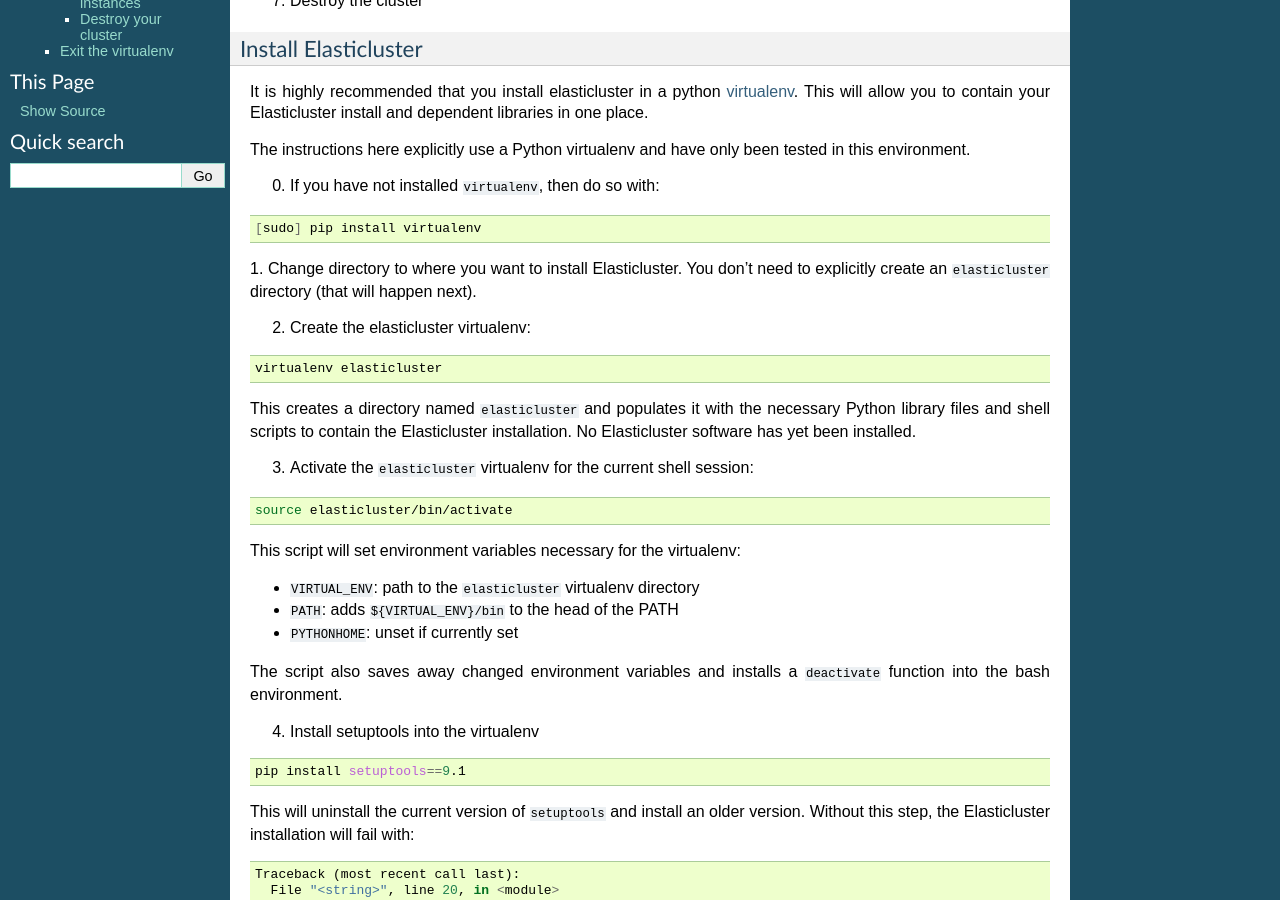
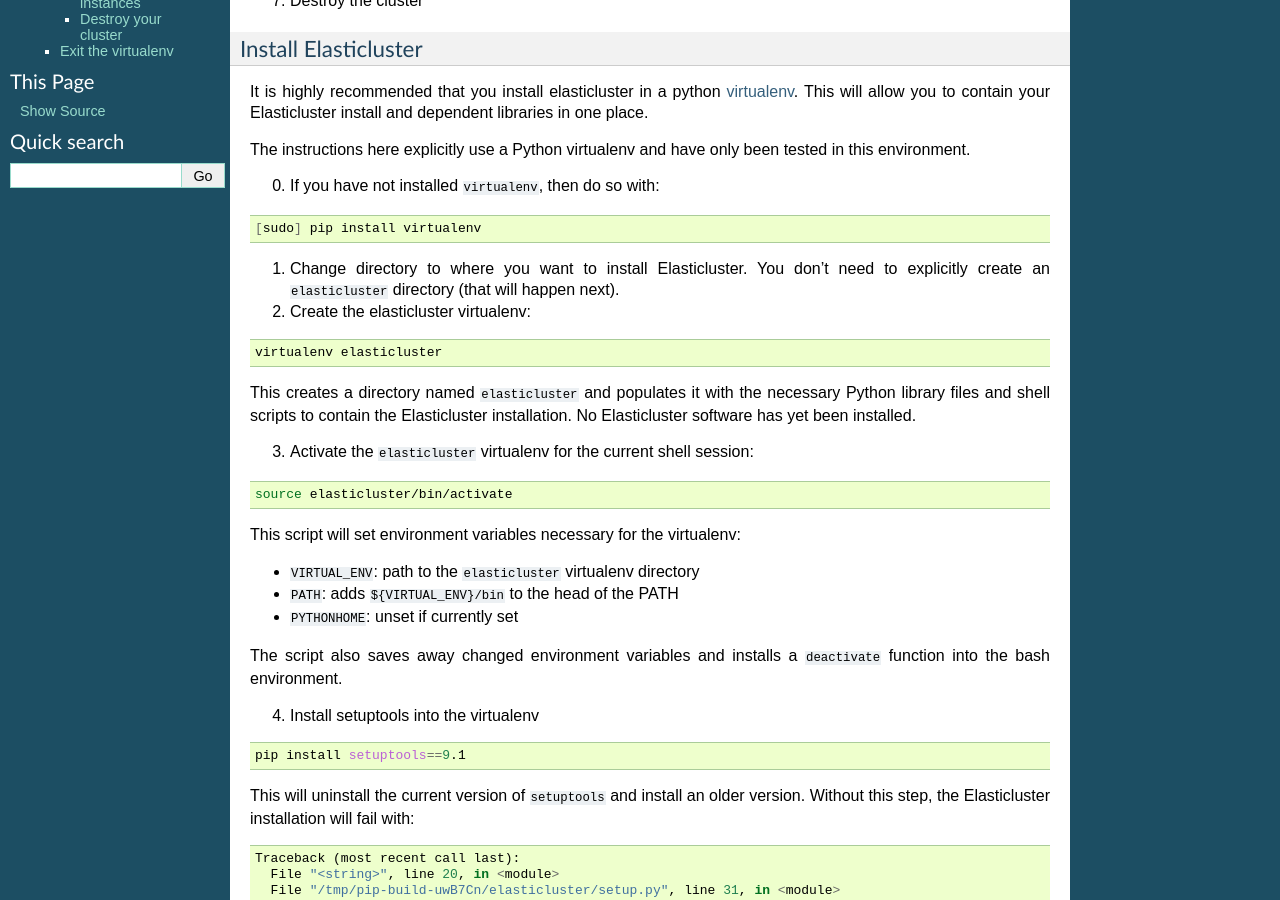
Before and after one commit to googlegenomics/readthedocs, a Sphinx documentation site: the page built from docs/source/includes/elasticluster_setup.rst, in a window 1280 px wide and 900 px high, scrolled down 431 px. Built offline with Sphinx 7.4.7, drawn with Linux system fonts in a browser that asks for light colours; some of the changed text lies outside the part shown.

Commit message:
Fixed sample to properly use backports-debian
There is currently a bug in elasticluster which doesn't allow for using the image name (without the full path) for backports-debian.

```diff
--- a/docs/source/includes/elasticluster_setup.rst
+++ b/docs/source/includes/elasticluster_setup.rst
@@ -38,8 +38,7 @@
 
    [sudo] pip install virtualenv
 
-1. Change directory to where you want to install Elasticluster.
-You don't need to explicitly create an ``elasticluster`` directory (that will happen next).
+1. Change directory to where you want to install Elasticluster. You don't need to explicitly create an ``elasticluster`` directory (that will happen next).
 
 2. Create the elasticluster virtualenv:
 
@@ -220,7 +219,7 @@
    login=google-login
    setup_provider=ansible-gridengine
    security_group=default
-   image_id=****REPLACE WITH OUTPUT FROM: gcloud compute images list | grep ^backports-debian | cut -f 1 -d " " ****
+   image_id=****REPLACE WITH OUTPUT FROM: gcloud compute images list --uri | grep backports ****
    flavor=n1-standard-1
    frontend_nodes=1
    compute_nodes=2
```
